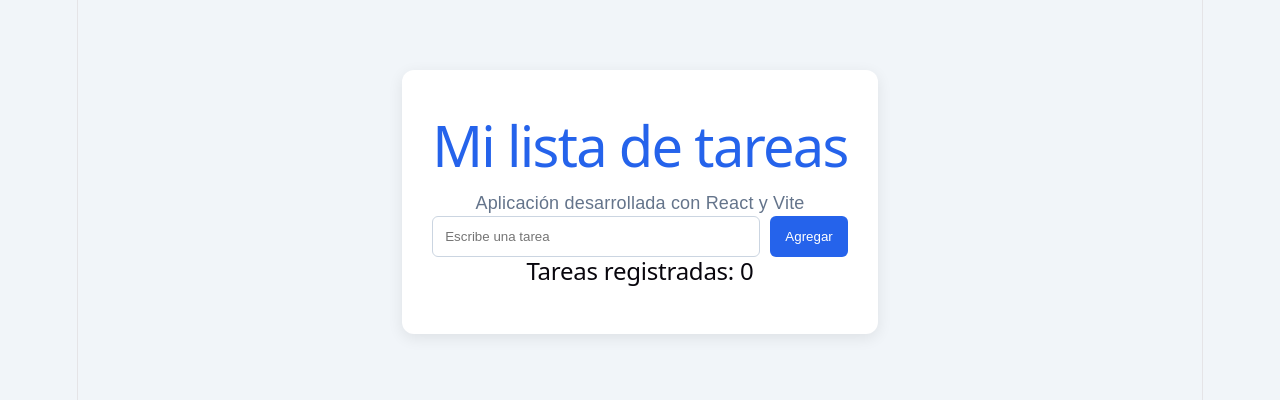
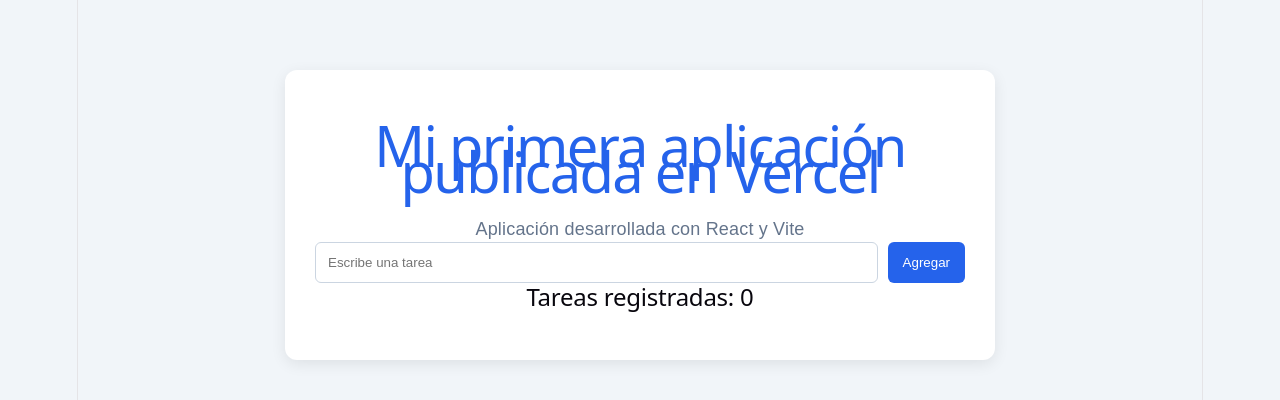
Before and after one commit to luisdacorredorva-cell/mi-primera-app, a React (Vite) app: page / in a window 1280 px wide. Shown: the top 400 px of the page. Built offline with nearby package versions, Linux system fonts and the light colour scheme.

Commit message:
Actualizacion de titulo

```diff
--- a/src/App.jsx
+++ b/src/App.jsx
@@ -22,7 +22,7 @@ function App() {
 
   return (
     <main className="contenedor">
-      <h1>Mi lista de tareas</h1>
+      <h1>Mi primera aplicación publicada en Vercel</h1>
       <p>Aplicación desarrollada con React y Vite</p>
 
       <div className="formulario">
```
